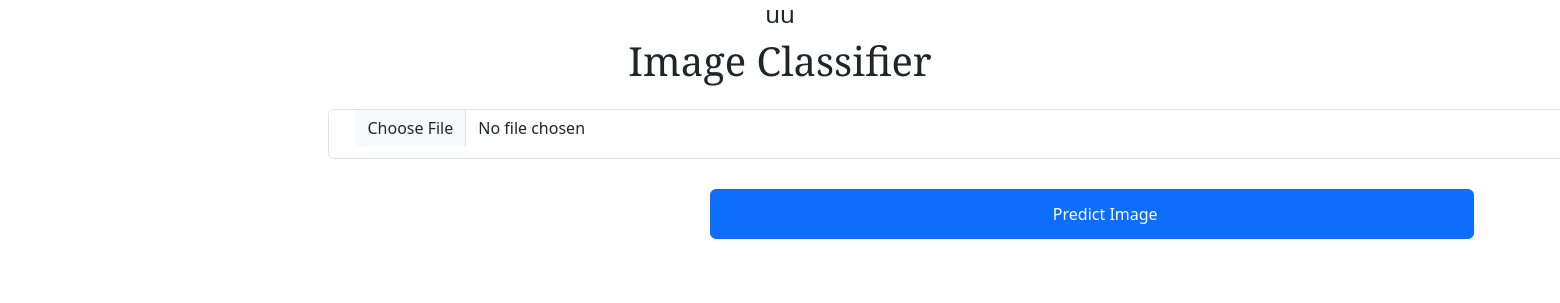
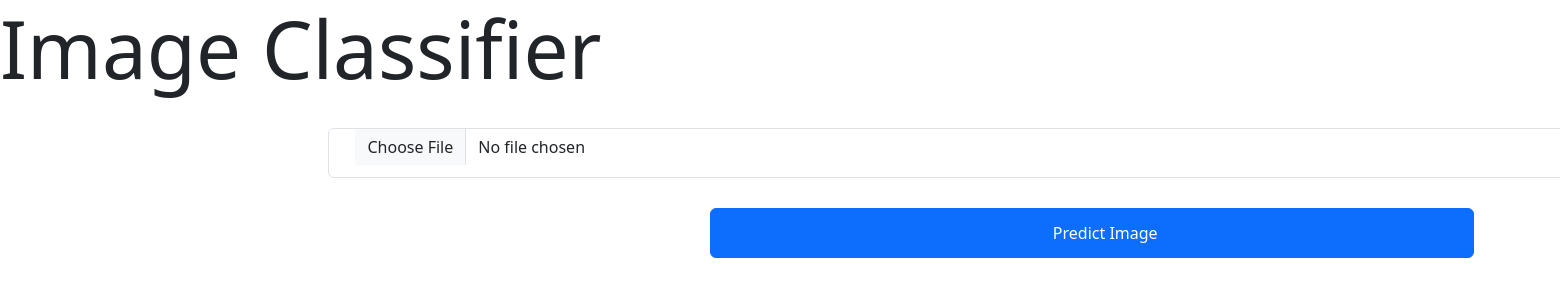
Before and after one commit to Mario-Chinonso/multi-currency-bank-flask, a Flask app: page / in a window 1560 px wide; the page is wider, and only the part inside the window is pictured. Shown: the top 303 px of that part. Run offline with Flask 3, Linux system fonts and the light colour scheme; some libraries are stand-ins or nearby versions.

Commit message:
Checking bootstrap

```diff
--- a/GUI/templates/index.html
+++ b/GUI/templates/index.html
@@ -29,8 +29,8 @@
    </style>
 </head>
 <body>
-   <h4 class="text-center">uu</h4>
-    <h1>Image Classifier</h1>
+
+    <p class="display-1">Image Classifier</p>
 
     <form class="p-3 text-center" method="post" enctype="multipart/form-data" action="/">
 	<!-- <label>Name</label> -->
```
